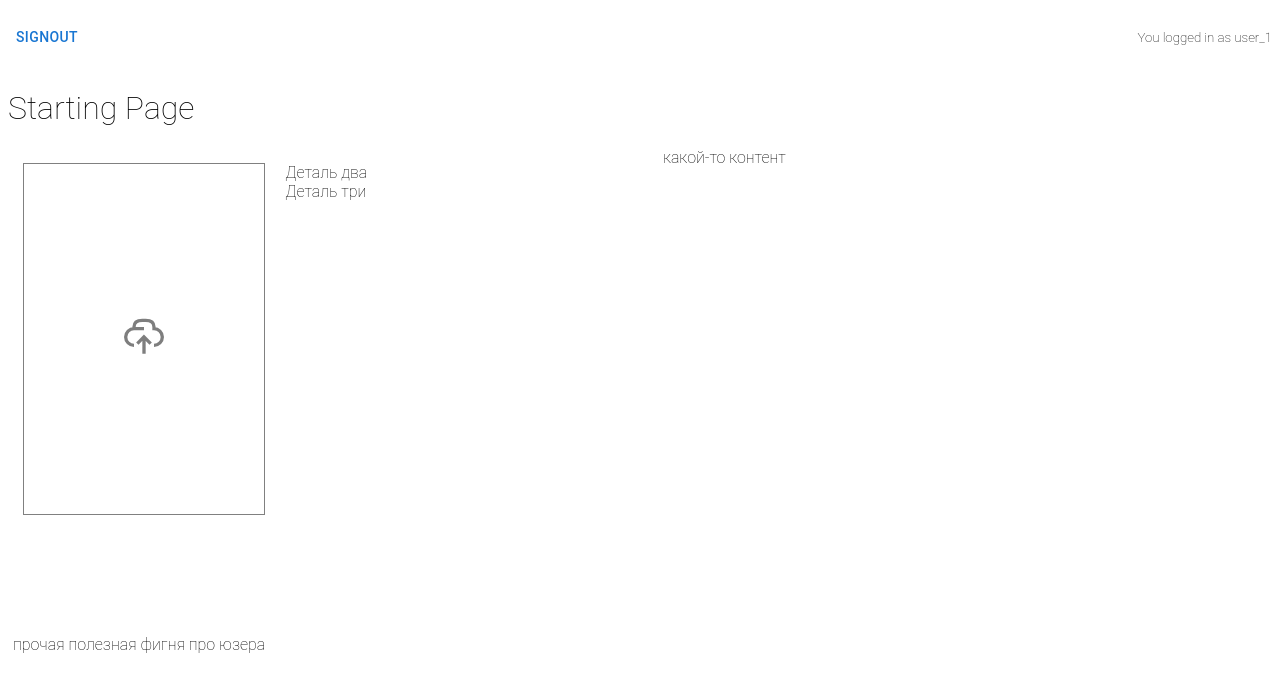
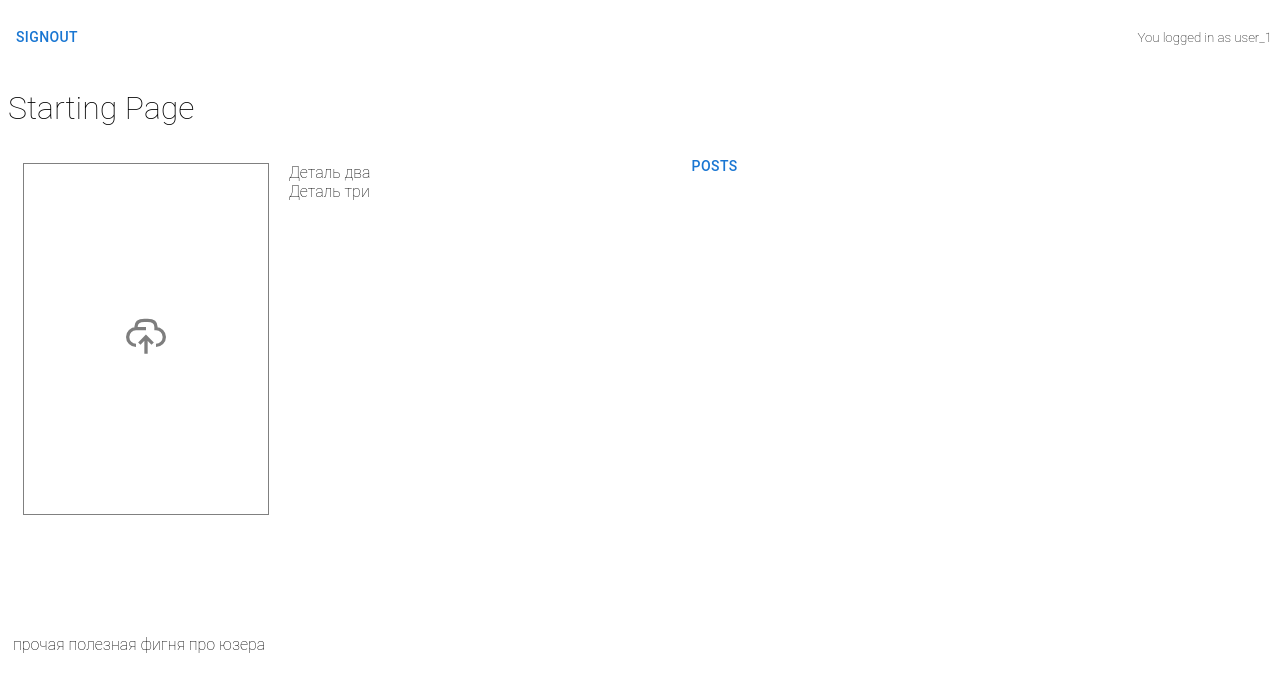
Before and after one commit to FomichevIvan/socialnetwork, a React (Create React App) app: page / in a window 1280 px wide. Shown: the top 692 px of the page. Built offline with nearby package versions, Linux system fonts and the light colour scheme; no server answers; sample sign-in values are in the browser's storage.

Commit message:
realime DB

```diff
--- a/src/components/FileLoader.tsx
+++ b/src/components/FileLoader.tsx
@@ -9,9 +9,9 @@ export const FileLoader = (props: IFileLoader): ReactElement => {
     const storage = getStorage();
     const storageRef = ref(storage, self.crypto.randomUUID());
     files &&
-      uploadBytes(storageRef, files[0]).then(() =>
-        getDownloadURL(storageRef).then(url => props.setImgUrl(url))
-      );
+      uploadBytes(storageRef, files[0])
+        .then(() => getDownloadURL(storageRef))
+        .then(url => props.setImgUrl(url));
   };
   return <FileInput onChange={handleFile} />;
 };
--- a/src/index.tsx
+++ b/src/index.tsx
@@ -17,6 +17,7 @@ const firebaseConfig = {
   storageBucket: 'social-network-ivan.appspot.com',
   messagingSenderId: '1035850542761',
   appId: '1:1035850542761:web:adcbc894483abb2b28c3b8',
+  databaseURL: 'https://social-network-ivan-default-rtdb.firebaseio.com',
 };
 
 const app = initializeApp(firebaseConfig);
--- a/src/pages/MainPage.tsx
+++ b/src/pages/MainPage.tsx
@@ -15,6 +15,10 @@ import { UserBio } from '../components/UserBio';
 import { UserInfo } from '../components/UserInfo';
 
 export const MainPage = (): ReactElement => {
+  const navigate = useNavigate();
+  const click = () => {
+    navigate('/posts');
+  };
   return (
     <div className="main-page-container">
       <div>
@@ -25,7 +29,9 @@ export const MainPage = (): ReactElement => {
           <UserBio />
           <UserInfo />
         </div>
-        <div className="right-container"> какой-то контент</div>
+        <div className="right-container">
+          <Button onClick={click}>Posts</Button>
+        </div>
       </div>
     </div>
   );
--- a/src/store/redux/firebase.ts
+++ b/src/store/redux/firebase.ts
@@ -7,6 +7,8 @@ import {
 } from 'firebase/auth';
 import { createAsyncThunk } from '@reduxjs/toolkit';
 import { IUser } from '../../shared/interfaces/post';
+// import { getDatabase, ref, set } from 'firebase/database';
+import { getDatabase, ref, onValue, set } from 'firebase/database';
 
 export const signInUserAsync = createAsyncThunk(
   'userSignIn',
@@ -22,6 +24,15 @@ export const signInUserAsync = createAsyncThunk(
         password
       );
       const user = userCredential.user;
+
+      const db = getDatabase();
+      const starCountRef = ref(db, 'users/' + user.uid);
+      onValue(starCountRef, snapshot => {
+        const data = snapshot.val();
+
+        // updateStarCount(postElement, data);
+      });
+
       return JSON.parse(JSON.stringify(user));
     } catch (error: any) {
       // return rejectWithValue(JSON.parse(JSON.stringify(error)));
@@ -44,6 +55,11 @@ export const registerUserAsync = createAsyncThunk(
         password
       );
       const user = userCredential.user;
+      const { uid } = user;
+
+      const db = getDatabase();
+      await set(ref(db, 'users/' + uid), { name: 'test1', age: 12 });
+
       return JSON.parse(JSON.stringify(user));
     } catch (error: any) {
       // return rejectWithValue(JSON.parse(JSON.stringify(error)));
```
Also changed, not shown: src/App.tsx (+1 -8 lines), src/components/UserBio.tsx (+5 -8 lines).
